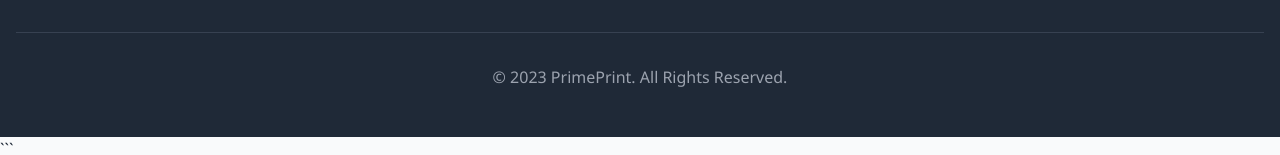
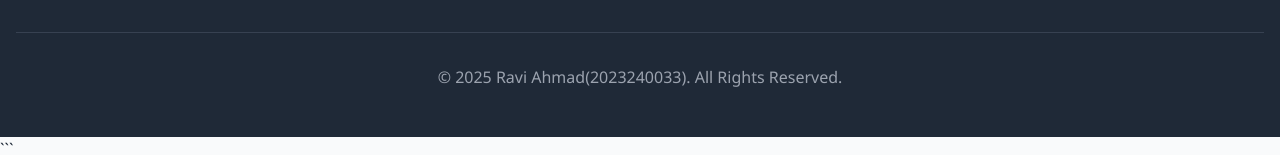
Before and after one commit to RDINTHEFUTURE/IMKMRA, a website built with webpack: page about.html in a window 1280 px wide. Shown: the part 1600-1755 px from the top of the page. Built offline with nearby package versions, Linux system fonts and the light colour scheme.

Commit message:
Initial commit

```diff
--- a/about.html
+++ b/about.html
@@ -504,7 +504,7 @@
       </div>
     </div>
     <div class="border-t border-gray-700 mt-8 pt-8 text-center text-gray-400">
-      <p>© 2023 PrimePrint. All Rights Reserved.</p>
+      <p>© 2025 Ravi Ahmad(2023240033). All Rights Reserved.</p>
     </div>
   </div>
 </footer>
```
Also changed, not shown: contact.html (+1 -1 lines), index.html (+1 -1 lines), product.html (+1 -1 lines).
